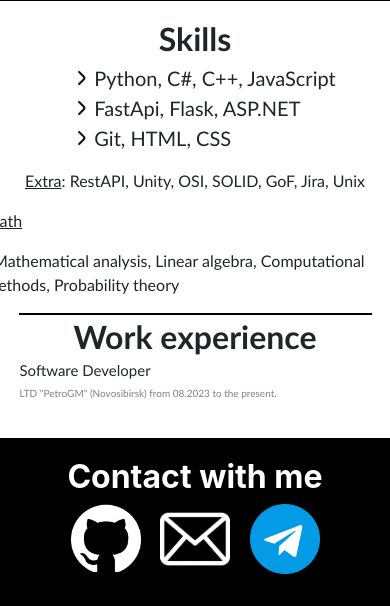
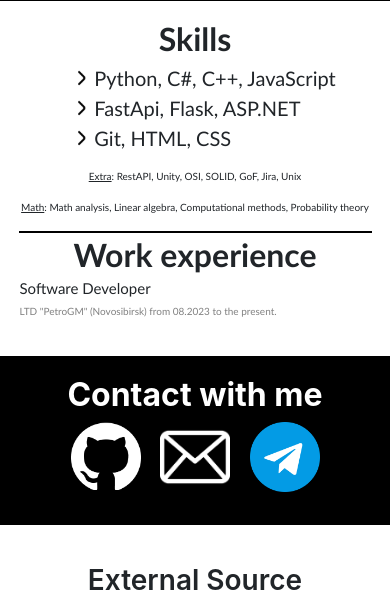
Before and after one commit to infanasotku/NSUDA-deprecated-, a FastAPI app: page / in a window 390 px wide. Shown: the part 1938-2544 px from the top of the page. Run offline with FastAPI, Linux system fonts and the light colour scheme; parts of the project's set-up code (start-up, migrations or seed data) failed here and were passed over; some libraries are stand-ins or nearby versions.

Commit message:
Corrected mobile view for skills

```diff
--- a/src/static/resources/css/index.css
+++ b/src/static/resources/css/index.css
@@ -303,6 +303,10 @@
     {
         font-size: 15px !important;
     }
+    .content .skill_block .extra_skills .row p
+    {
+        font-size: 10px !important;
+    }
 }
 
 .content .skill_block .ul_experience
@@ -348,6 +352,11 @@
     animation-name: slideLeft;
     animation-duration: 0.3s;
     animation-fill-mode: forwards;
+}
+
+.content .skill_block .extra_skills .row
+{
+    justify-content: center;
 }
 
 @keyframes slideLeft {
--- a/src/templates/index.html
+++ b/src/templates/index.html
@@ -93,6 +93,7 @@
                         <li>FastApi, Flask, ASP.NET</li>
                         <li>Git, HTML, CSS</li>
                     </ul>
+                    <div class="extra_skills col">
                         <div class="row">
                             <p style="text-decoration: underline;">Extra</p>
                             <p>: RestAPI, Unity, OSI, SOLID, GoF, Jira, Unix</p>
@@ -100,7 +101,8 @@
                         </div>
                         <div class="row">
                             <p style="text-decoration: underline;">Math</p>
-                        <p>: Mathematical analysis, Linear algebra, Computational methods, Probability theory</p>
+                            <p>: Math analysis, Linear algebra, Computational methods, Probability theory</p>
+                        </div>
                     </div>
                     <div class="separator"></div>
                     <h1 class="experience">Work experience</h1>
```
Lines whose indentation alone changed are shown as unchanged.
